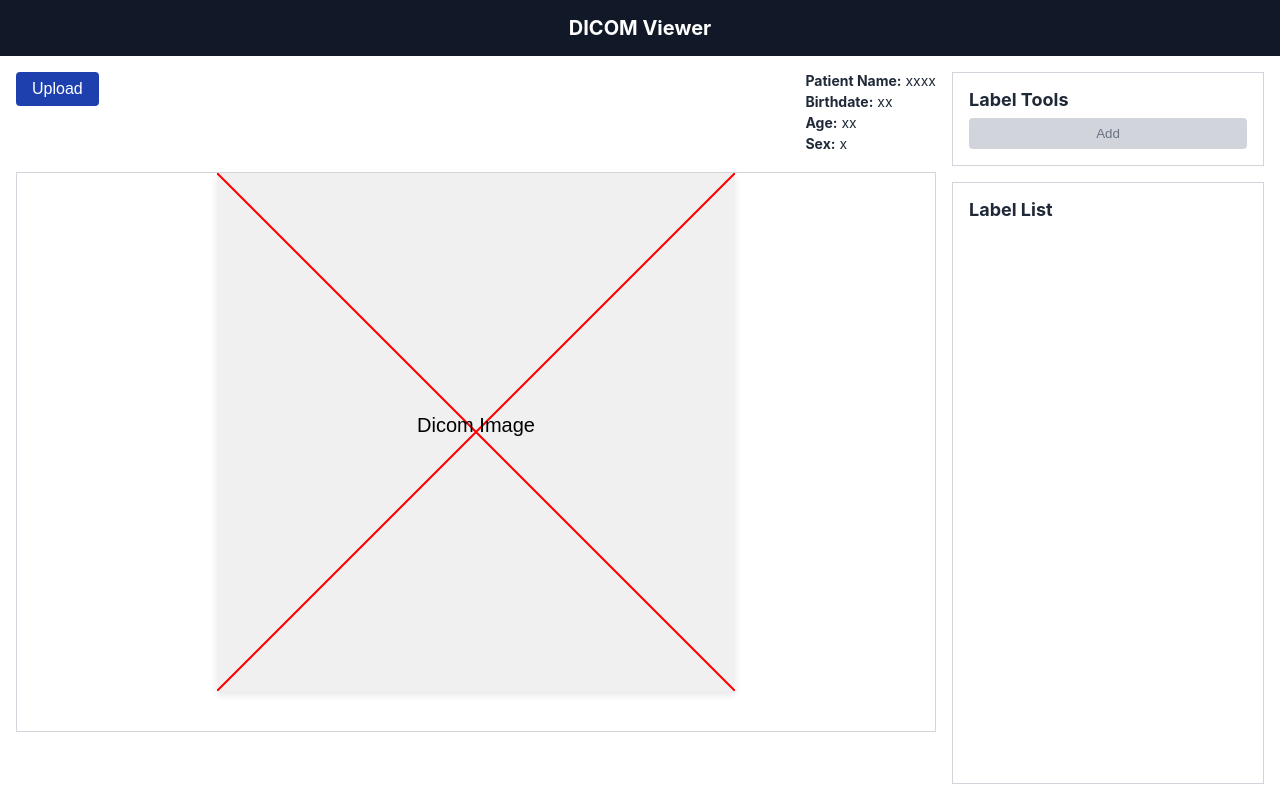
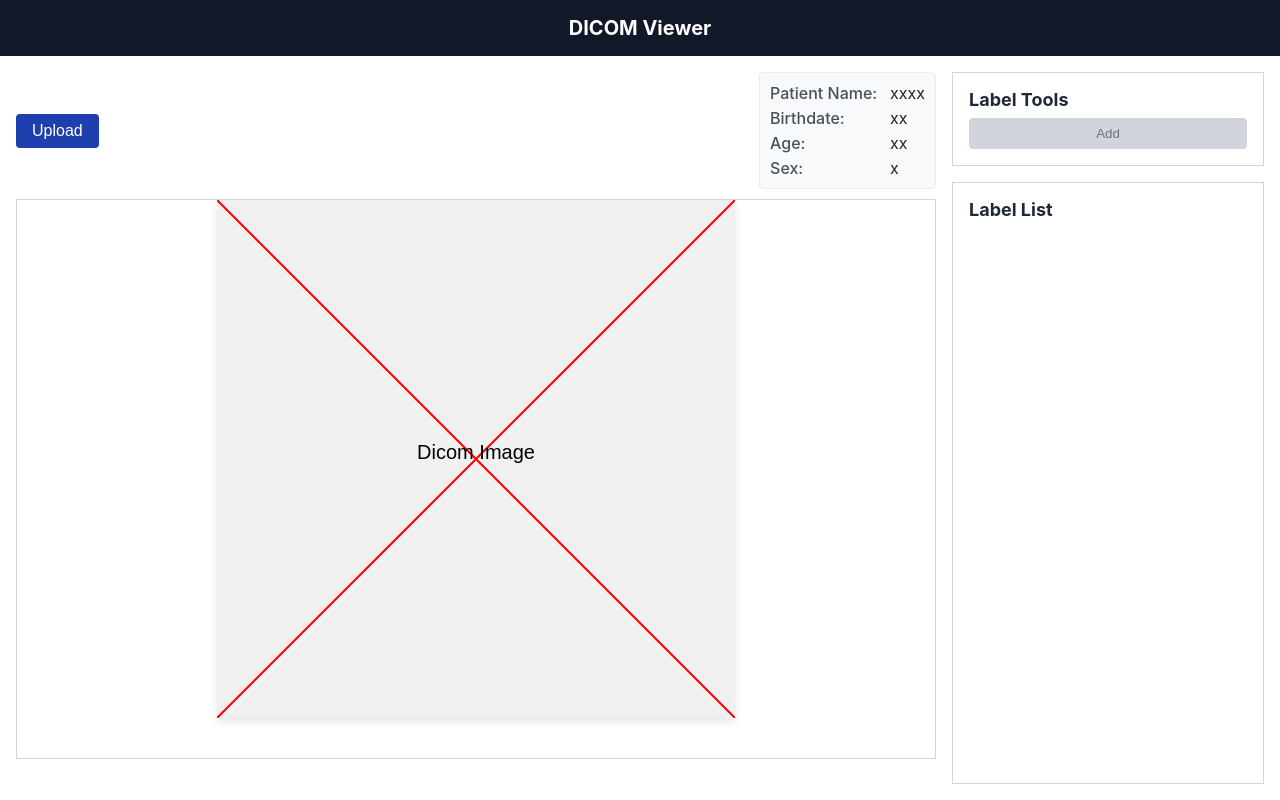
Before and after one commit to D1204416/DICOMViewer, a React (Vite) app: page / in a window 1280 px wide. Built offline with nearby package versions, Linux system fonts and the light colour scheme.

Commit message:
病患訊息

```diff
--- a/src/components/DicomUploader.jsx
+++ b/src/components/DicomUploader.jsx
@@ -1,4 +1,4 @@
-// src/components/DicomUploader.jsx (使用增強的日期處理)
+// src/components/DicomUploader.jsx (最終優化版)
 import React, { useRef, useState } from 'react';
 import { parseDicomFile, createDicomImage } from '../utils/dicomHelper';
 import { calculateAge, formatDate } from '../utils/dateUtils';
@@ -22,19 +22,28 @@ const DicomUploader = ({ onDicomLoaded }) => {
             const arrayBuffer = e.target.result;
             const dicomData = parseDicomFile(arrayBuffer);
 
+            // 獲取原始的患者數據
+            const originalPatientData = dicomData.patientData;
+            console.log("原始患者數據:", originalPatientData);
+
             // 從出生日期計算年齡
-            const birthdate = dicomData.patientData.birthdate;
+            const birthdate = originalPatientData.birthdate;
             const calculatedAge = calculateAge(birthdate);
+            console.log("計算出的年齡:", calculatedAge);
 
             // 格式化出生日期為易讀形式
             const formattedBirthdate = formatDate(birthdate);
+            console.log("格式化的出生日期:", formattedBirthdate);
 
             // 更新患者資訊
             const patientData = {
-              ...dicomData.patientData,
+              patientName: originalPatientData.patientName,
               birthdate: formattedBirthdate,
-              age: calculatedAge
+              age: calculatedAge,
+              sex: originalPatientData.sex
             };
+
+            console.log("更新後的患者數據:", patientData);
 
             console.log("Creating DICOM image...");
             const imageObj = await createDicomImage(dicomData);
--- a/src/components/PatientInfo.jsx
+++ b/src/components/PatientInfo.jsx
@@ -4,10 +4,22 @@ import React from 'react';
 const PatientInfo = ({ data }) => {
   return (
     <div className="patient-info">
-      <p><strong>Patient Name:</strong> {data.patientName}</p>
-      <p><strong>Birthdate:</strong> {data.birthdate}</p>
-      <p><strong>Age:</strong> {data.age}</p>
-      <p><strong>Sex:</strong> {data.sex}</p>
+      <div className="info-row">
+        <span className="info-label">Patient Name:</span>
+        <span className="info-value">{data.patientName}</span>
+      </div>
+      <div className="info-row">
+        <span className="info-label">Birthdate:</span>
+        <span className="info-value">{data.birthdate}</span>
+      </div>
+      <div className="info-row">
+        <span className="info-label">Age:</span>
+        <span className="info-value">{data.age}</span>
+      </div>
+      <div className="info-row">
+        <span className="info-label">Sex:</span>
+        <span className="info-value">{data.sex}</span>
+      </div>
     </div>
   );
 };
--- a/src/styles/index.css
+++ b/src/styles/index.css
@@ -51,19 +51,22 @@ body {
   flex: 1;
   padding: 1rem;
   overflow: hidden;
-  height: calc(100vh - 60px); /* 減去頂部導航的高度 */
+  height: calc(100vh - 60px);
+  /* 減去頂部導航的高度 */
 }
 
 .left-panel {
   display: flex;
   flex-direction: column;
-  width: 75%; /* 增加左側面板的寬度 */
+  width: 75%;
+  /* 增加左側面板的寬度 */
   padding-right: 1rem;
   height: 100%;
 }
 
 .right-panel {
-  width: 25%; /* 調整右側面板的寬度 */
+  width: 25%;
+  /* 調整右側面板的寬度 */
   display: flex;
   flex-direction: column;
   height: 100%;
@@ -99,13 +102,47 @@ body {
   display: none;
 }
 
+/* Patient Info styles */
 .patient-info {
-  font-size: 0.875rem;
+  display: flex;
+  flex-direction: column;
+  padding: 10px;
+  background-color: #f8f9fa;
+  border-radius: 4px;
+  border: 1px solid #e9ecef;
+  margin-left: 10px;
+  max-width: 400px;
 }
 
-.patient-info p {
-  margin-bottom: 0.25rem;
+
+.info-row {
+  display: flex;
+  margin-bottom: 5px;
 }
+
+.info-row:last-child {
+  margin-bottom: 0;
+}
+
+.info-label {
+  font-weight: 500;
+  min-width: 120px;
+  color: #495057;
+}
+
+.info-value {
+  color: #212529;
+}
+
+/* 讓 PatientName 和 Info 在同一行 */
+.top-controls {
+  display: flex;
+  align-items: center;
+  margin-bottom: 10px;
+}
+
+
+
 
 /* 添加到您的 CSS 文件中 */
 .canvas-container {
@@ -121,7 +158,8 @@ body {
 }
 
 canvas {
-  touch-action: none; /* 防止移動設備的觸控導致頁面縮放或滾動 */
+  touch-action: none;
+  /* 防止移動設備的觸控導致頁面縮放或滾動 */
   background-color: #f0f0f0;
   box-shadow: 0 4px 8px rgba(0, 0, 0, 0.1);
 }
```
Also changed, not shown: src/utils/dateUtils.js (+7 -4 lines).
